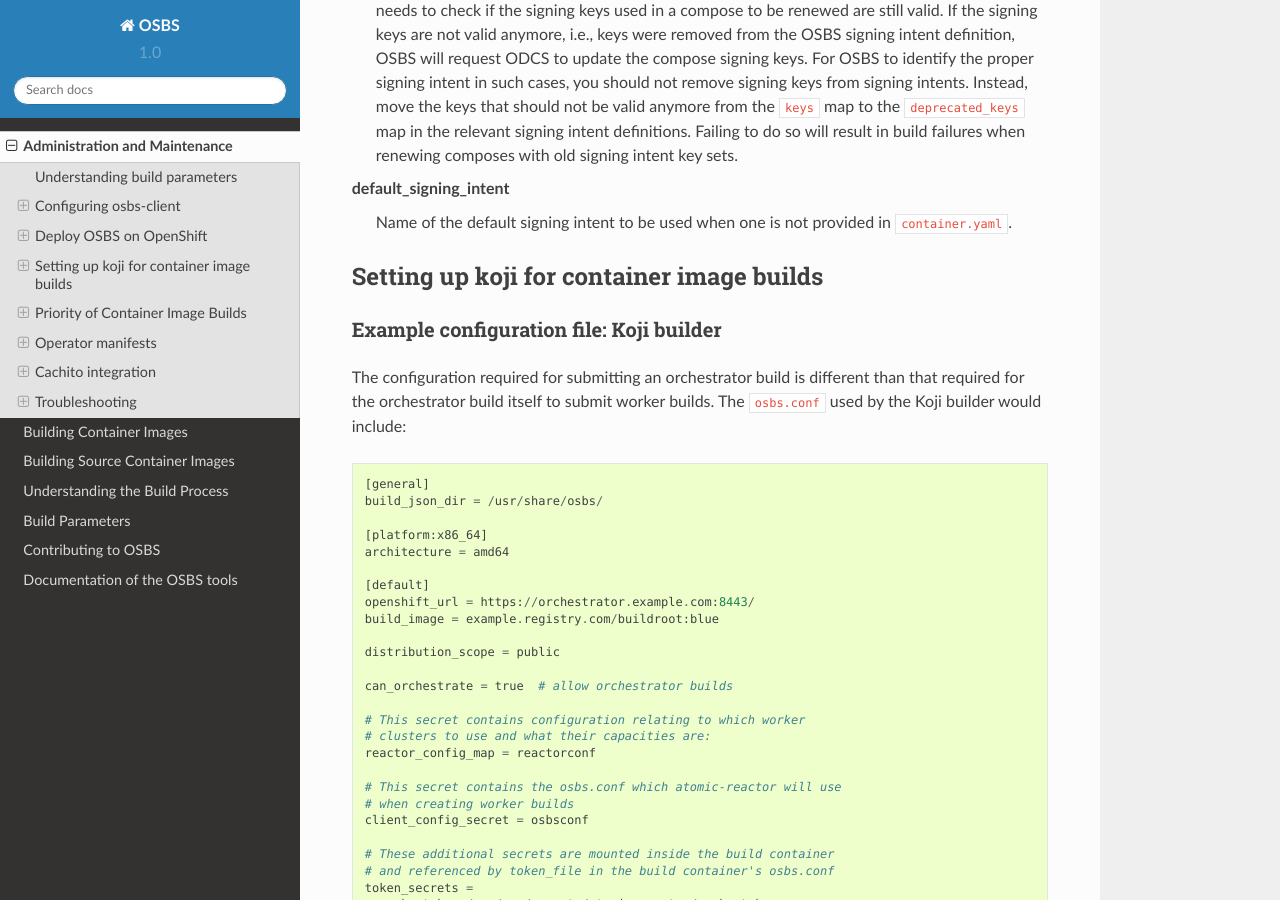
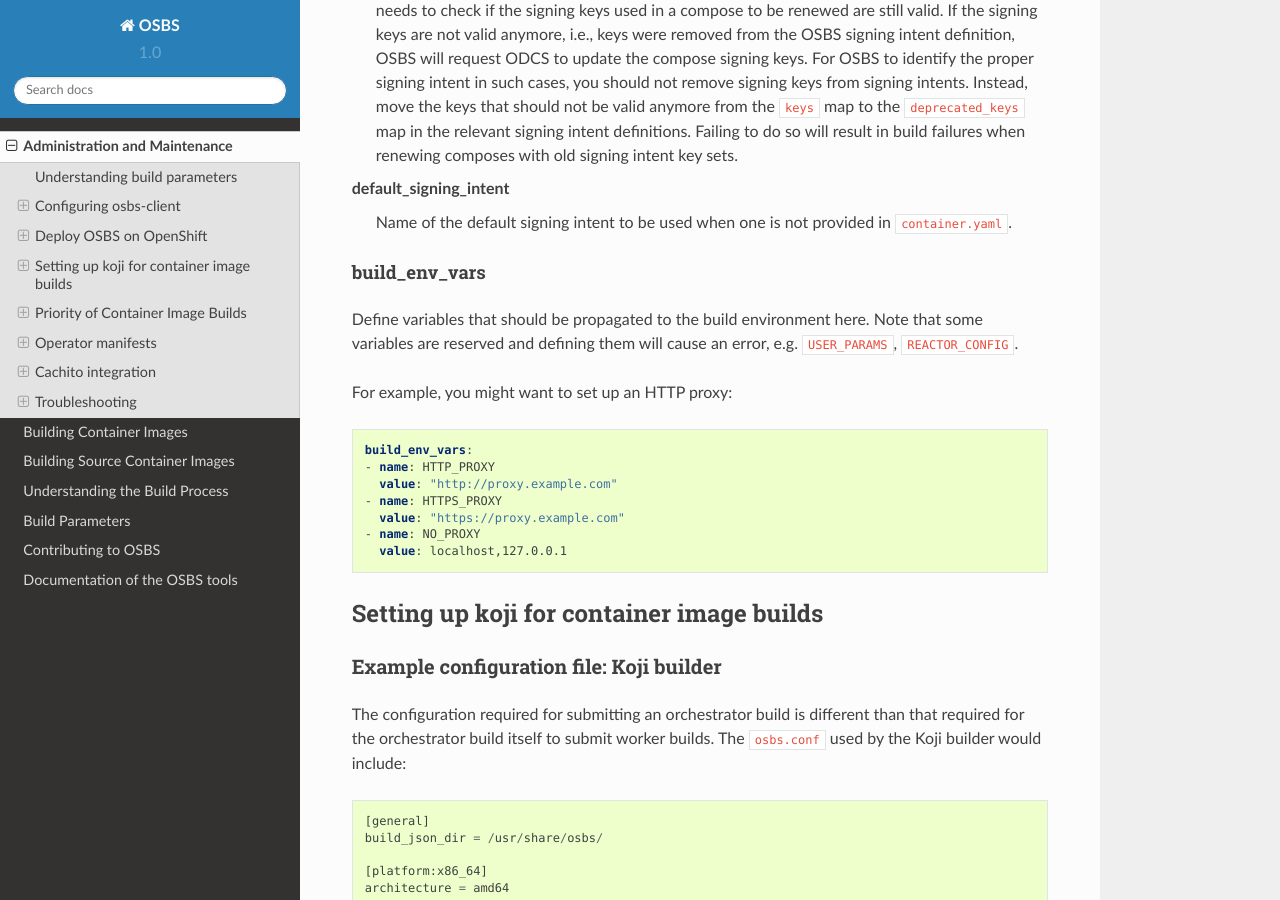
Before and after one commit to containerbuildsystem/osbs-docs, a Sphinx documentation site: the page built from docs/admins.rst, in a window 1280 px wide and 900 px high, scrolled down 3928 px. Built offline with Sphinx 7.4.7 and the Read the Docs theme 2.0.0, drawn with Linux system fonts in a browser that asks for light colours.

Commit message:
Document build_env_vars configmap option
* CLOUDBLD-1228

Add example to REACTOR_CONFIG and a short explanation to the admins doc.

Signed-off-by: Adam Cmiel <acmiel@redhat.com>

```diff
--- a/docs/admins.rst
+++ b/docs/admins.rst
@@ -228,6 +228,27 @@
 default_signing_intent
   Name of the default signing intent to be used when one is not provided
   in ``container.yaml``.
+
+.. _config.yaml-build_env_vars:
+
+build_env_vars
+''''''''''''''
+
+Define variables that should be propagated to the build environment here.
+Note that some variables are reserved and defining them will cause an error,
+e.g. ``USER_PARAMS``, ``REACTOR_CONFIG``.
+
+For example, you might want to set up an HTTP proxy:
+
+.. code-block:: yaml
+
+  build_env_vars:
+  - name: HTTP_PROXY
+    value: "http://proxy.example.com"
+  - name: HTTPS_PROXY
+    value: "https://proxy.example.com"
+  - name: NO_PROXY
+    value: localhost,127.0.0.1
 
 
 Setting up koji for container image builds
```
Also changed, not shown: docs/build_parameters.rst (+8 -0 lines).
